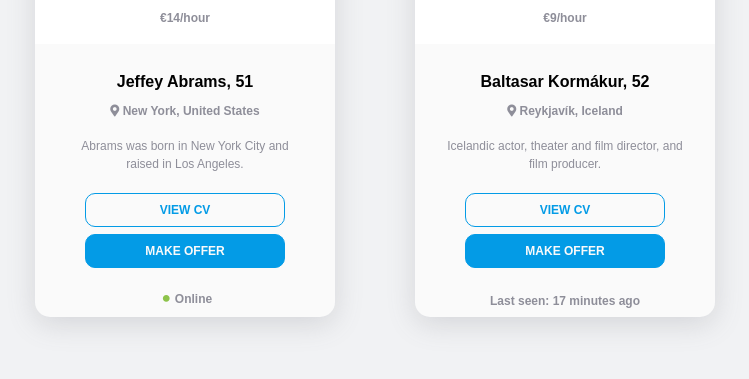
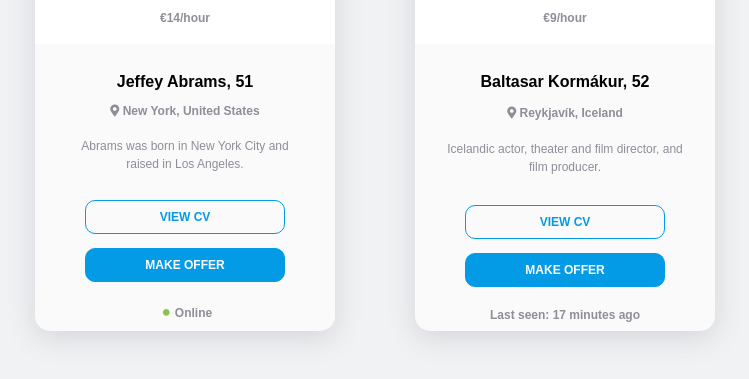
Before and after one commit to BohdanLuts/home-work-lesson-8-user-card, a plain HTML site: page index.html in a window 1280 px wide. Shown: the part 223-602 px from the top of the page, without its empty margins (265-1014 px from the left). Drawn offline with Linux system fonts and the light colour scheme.

Commit message:
Add changes at styles

```diff
--- a/css/style.css
+++ b/css/style.css
@@ -31,6 +31,19 @@ body {
   box-shadow: rgba(100, 100, 111, 0.2) 0px 7px 29px 0px;
   margin: 40px;
   background-color: #fafafa;
+}
+
+section {
+  display: flex;
+  flex-direction: inherit;
+  justify-content: space-between;
+  padding: 15px 30px;
+  flex-grow: 1;
+}
+
+section,
+section > * {
+  flex-grow: 1;
 }
 
 header,
@@ -77,10 +90,6 @@ header {
   color: #ffc109;
 }
 
-section {
-  padding: 15px 30px;
-}
-
 h3 {
   font-size: 18px;
 }
@@ -104,6 +113,7 @@ h4,
 .offer {
   font-weight: bold;
 }
+
 .userInfo {
   margin: 20px 0;
   line-height: 1.5;
@@ -119,10 +129,13 @@ h4,
   margin: 7px auto;
   text-transform: uppercase;
   transition: 500ms;
+  flex-grow: 0;
 }
+
 .viewCv {
   color: var(--link-main-color);
 }
+
 .viewCv:hover {
   color: #fafafa;
   background-color: var(--link-main-color);
@@ -132,6 +145,7 @@ h4,
   background-color: var(--link-main-color);
   color: #fafafa;
 }
+
 .offer:hover {
   background-color: var(--card-color);
   border: 1px solid var(--card-color);
```
Also changed, not shown: index.html (+1 -0 lines).
